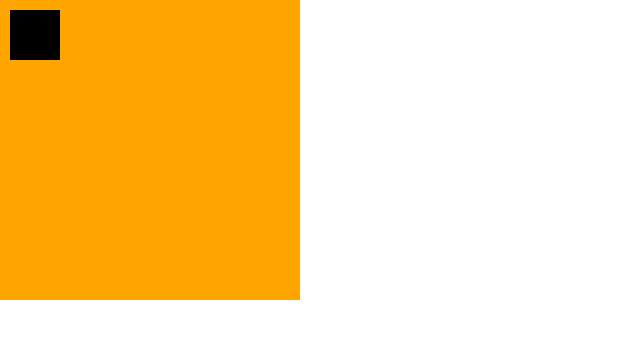
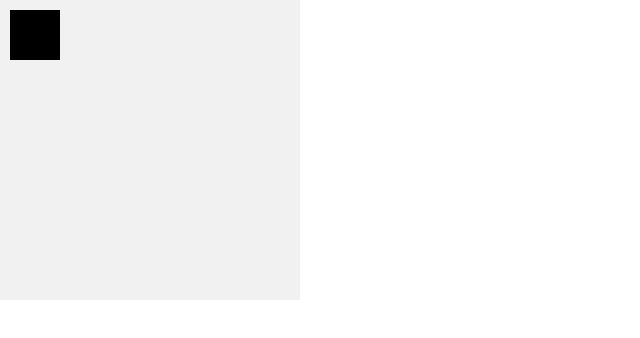
Before and after one commit to Cyjin-jani/canvasBasic, a plain HTML site: page chapter1/index.html in a window 1280 px wide. Shown: the whole page, without its empty margins (0-640 px from the left). Drawn offline with Linux system fonts and the light colour scheme.

Commit message:
u: 캔버스 컬러 변경

```diff
--- a/chapter1/index.html
+++ b/chapter1/index.html
@@ -13,7 +13,7 @@
         overflow: hidden;
       }
       canvas {
-        background-color: orange;
+        background-color: #f1f1f1;
       }
     </style>
   </head>
```
